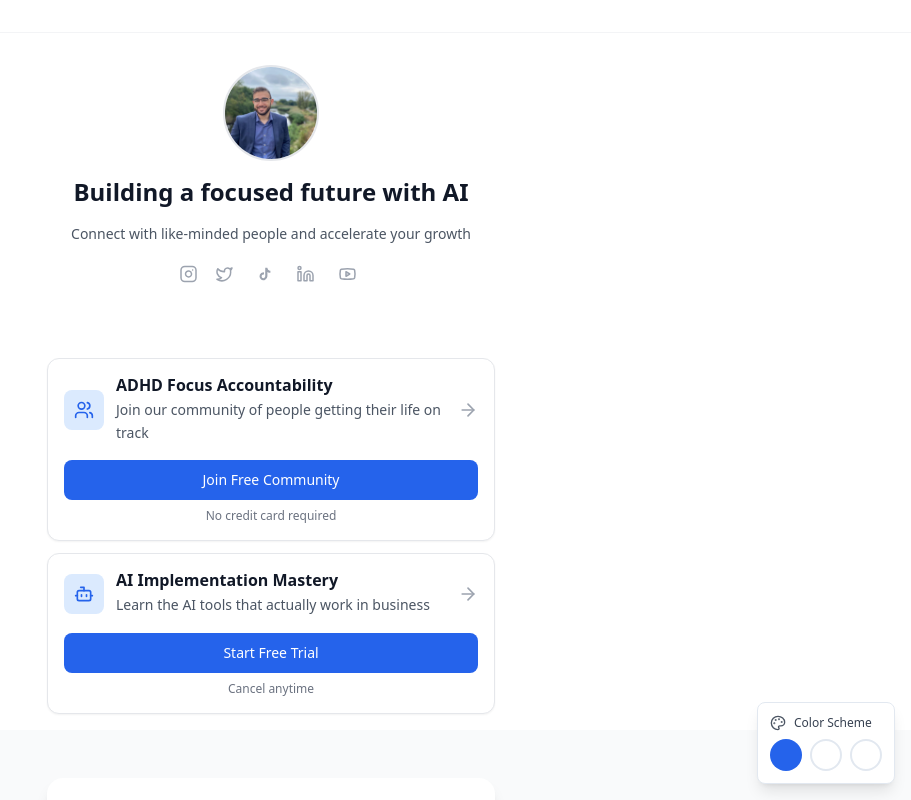
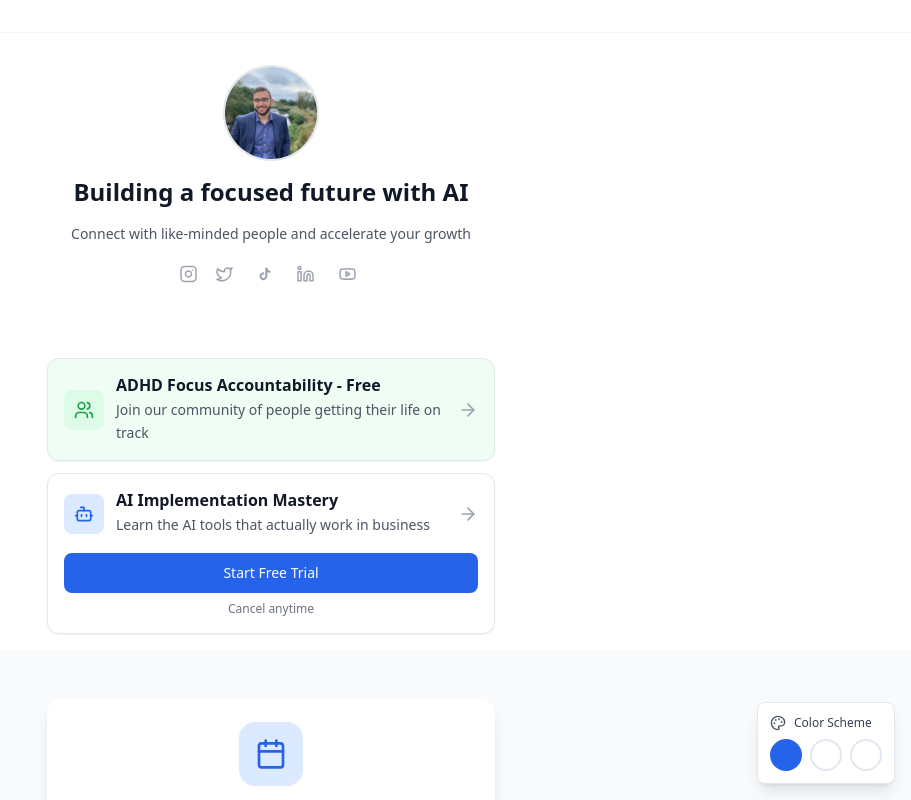
Before and after one commit to ameerry1998/bloom-connect-me, a React (Vite) app: page / in a window 1280 px wide. Shown: the top 800 px of the page, without its empty margins (369-1280 px from the left). Built offline with nearby package versions, Linux system fonts and the light colour scheme.

Commit message:
Refactor: Update community card
- Removed "No credit card required" and "Join Free Community" button.
- Updated title to indicate free access.
- Changed card color to pastel green.

```diff
--- a/src/components/CommunityLinks.tsx
+++ b/src/components/CommunityLinks.tsx
@@ -44,6 +44,16 @@ const colorSchemes: ColorScheme[] = [
     buttonHover: "hover:shadow-lg",
     textColor: "text-gray-900",
     descColor: "text-gray-600"
+  },
+  {
+    name: "Pastel Green",
+    cardBg: "bg-green-50",
+    iconBg: "bg-green-100",
+    iconColor: "text-green-600",
+    buttonBg: "bg-green-500 hover:bg-green-600",
+    buttonHover: "hover:shadow-lg",
+    textColor: "text-gray-900",
+    descColor: "text-gray-600"
   }
 ];
 
@@ -52,7 +62,7 @@ const CommunityLinks = ({ colorScheme = 0 }: { colorScheme?: number }) => {
 
   const communities = [
     {
-      name: "ADHD Focus Accountability",
+      name: "ADHD Focus Accountability - Free",
       description: "Join our community of people getting their life on track",
       icon: Users,
       url: "https://stan.store/engineeredfocus/p/book-a-11-consulting-session-s1kowruq",
@@ -71,20 +81,23 @@ const CommunityLinks = ({ colorScheme = 0 }: { colorScheme?: number }) => {
     <div className="space-y-3">
       {communities.map((community) => {
         const IconComponent = community.icon;
+        const isFree = community.price === "Free Forever";
+        const cardScheme = isFree ? colorSchemes[3] : scheme; // Use pastel green for free community
+
         return (
-          <Card key={community.name} className={`${scheme.cardBg} border border-gray-200 shadow-sm hover:shadow-md transition-all duration-300 rounded-xl overflow-hidden cursor-pointer`}>
+          <Card key={community.name} className={`${cardScheme.cardBg} border border-gray-200 shadow-sm hover:shadow-md transition-all duration-300 rounded-xl overflow-hidden cursor-pointer`}>
             <CardContent className="p-4">
               {/* Icon, Title and Arrow Row */}
               <div className="flex items-center gap-3">
-                <div className={`w-10 h-10 ${scheme.iconBg} rounded-lg flex items-center justify-center flex-shrink-0`}>
-                  <IconComponent className={`h-5 w-5 ${scheme.iconColor}`} />
+                <div className={`w-10 h-10 ${cardScheme.iconBg} rounded-lg flex items-center justify-center flex-shrink-0`}>
+                  <IconComponent className={`h-5 w-5 ${cardScheme.iconColor}`} />
                 </div>
 
                 <div className="flex-1 min-w-0">
-                  <h3 className={`text-base font-semibold ${scheme.textColor} mb-1 leading-tight`}>
+                  <h3 className={`text-base font-semibold ${cardScheme.textColor} mb-1 leading-tight`}>
                     {community.name}
                   </h3>
-                  <p className={`${scheme.descColor} text-sm leading-relaxed`}>
+                  <p className={`${cardScheme.descColor} text-sm leading-relaxed`}>
                     {community.description}
                   </p>
                 </div>
@@ -92,23 +105,24 @@ const CommunityLinks = ({ colorScheme = 0 }: { colorScheme?: number }) => {
                 <ArrowRight className="h-5 w-5 text-gray-400 flex-shrink-0" />
               </div>
 
-              {/* CTA Button */}
+              {/* CTA Button - only show for paid communities */}
+              {!isFree && (
+                <>
                   <Button
                     asChild
-                className={`w-full ${scheme.buttonBg} text-white font-medium py-2 h-10 rounded-lg ${scheme.buttonHover} transform active:scale-95 transition-all duration-200 mt-4`}
+                    className={`w-full ${cardScheme.buttonBg} text-white font-medium py-2 h-10 rounded-lg ${cardScheme.buttonHover} transform active:scale-95 transition-all duration-200 mt-4`}
                   >
                     <a href={community.url} target="_blank" rel="noopener noreferrer">
-                  {community.price === "Free Forever" ? "Join Free Community" : "Start Free Trial"}
+                      Start Free Trial
                     </a>
                   </Button>
 
-              {/* Fine print */}
+                  {/* Fine print - only for paid communities */}
                   <p className="text-center text-xs text-gray-500 mt-2">
-                {community.price === "Free Forever"
-                  ? "No credit card required"
-                  : "Cancel anytime"
-                }
+                    Cancel anytime
                   </p>
+                </>
+              )}
             </CardContent>
           </Card>
         );
```
Lines whose indentation alone changed are shown as unchanged.
